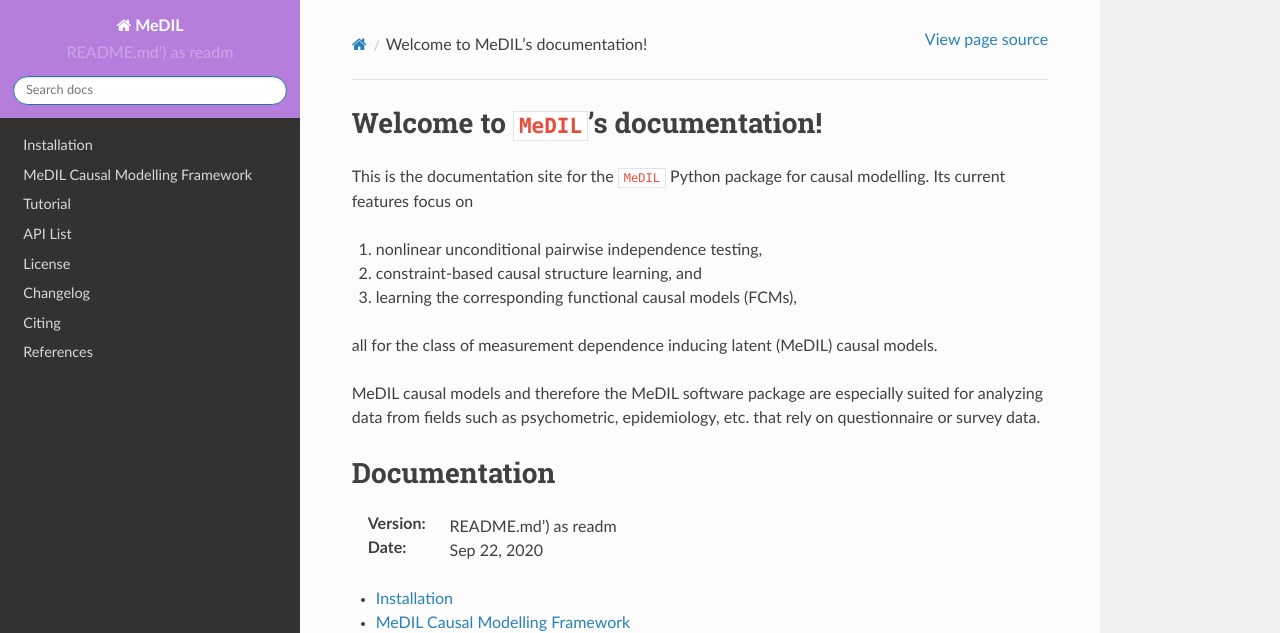
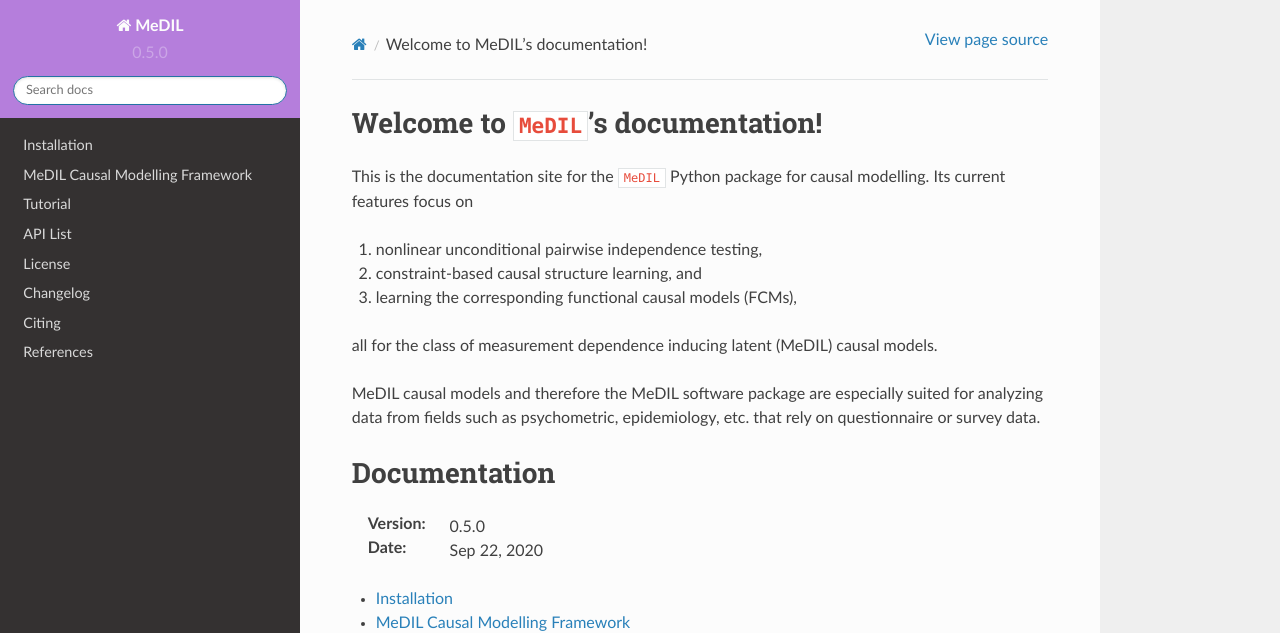
Before and after one commit to Alex-Markham/medil, a Sphinx documentation site: the page built from docs/index.rst, in a window 1280 px wide and 1317 px high. Shown: the top 633 px of the window. Built offline with Sphinx 7.4.7 and the Read the Docs theme 2.0.0, drawn with Linux system fonts in a browser that asks for light colours; part of the change alters nothing that is shown.

Commit message:
fixed version number display

```diff
--- a/docs/conf.py
+++ b/docs/conf.py
@@ -29,7 +29,7 @@ author = 'Alex Markham'
 # The full version, including alpha/beta/rc tags.
 with open('../setup.py') as f:
     lines = f.readlines()
-    v_line = lines[4]
+    v_line = lines[9]
     version = v_line[15:-3]
 
 # -- General configuration ---------------------------------------------------
```
